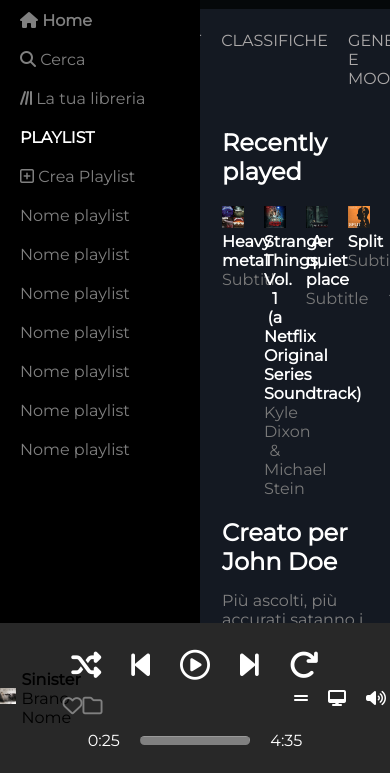
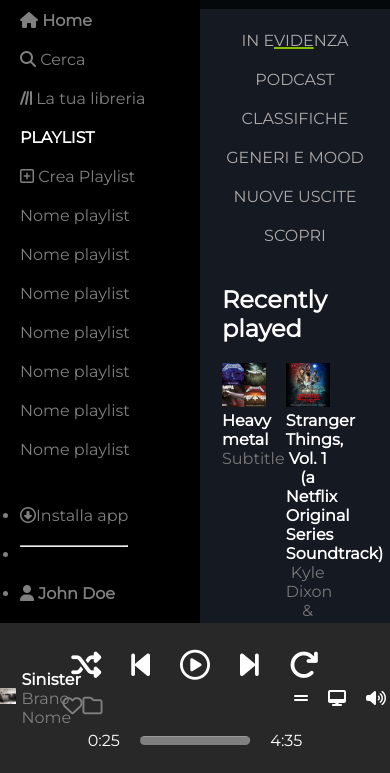
Before and after one commit to DanieleGattuso/html-css-spotifyweb, a plain HTML site: page index.html in a window 390 px wide. Shown: the part 71-844 px from the top of the page. Drawn offline with Linux system fonts and the light colour scheme.

Commit message:
start media query

```diff
--- a/css/style.css
+++ b/css/style.css
@@ -18,8 +18,11 @@ h2 {
     /* margin-left:15px; */
 }
 
+#grey{
+    color: grey;
+}
 
-.playlist_single h4 {
+h4 {
     color: white;
 }
 
@@ -60,13 +63,81 @@ h2 {
 }
 
 
+@media screen and (max-width: 878px) {
+
+    .playlist_box{
+        flex-wrap: wrap;
+
+    }
+
+    .playlist_single{
+
+        min-width: 20%;
+    }
+
+    .music_categories{
+        flex-wrap: wrap;
+    }
+}
+
+@media screen and (max-width: 639px) {
+
+    .playlist_box{
+        flex-wrap: wrap;
+
+    }
+
+    .playlist_single{
+
+        min-width: 30%;
+    }
+
+    .music_categories{
+        flex-wrap: wrap;
+    }
+}
+
+
 /*****************BLOCCO NAVIGAZIONE PRINCIPALE **********************/
+
+
+
+
 #spotify_box nav {
     height: 100%;
     width: 200px;
     /* DEBUG */
     background-color: rgb(0, 0, 0);
+    /* padding-left: 20px; */
+    display: flex;
+    flex-wrap: wrap;
+    justify-content: space-between;
     padding-left: 20px;
+}
+
+.nav_container1{
+
+    /* background-color: blue; */
+    width: 100%;
+    max-height: 60%;
+    /* max-height: 100%; */
+    /* border: 2px red solid; */
+
+}
+
+.nav_container2{
+
+    /* background-color: blue; */
+    width: 100%;
+    max-height: 30%;
+    /* max-height: 100%; */
+    /* border: 2px red solid; */
+    display: flex;
+    flex-wrap: wrap;
+    align-items: end;
+    color: grey;
+
+
 }
 
 #spotify_box nav img {
--- a/index.html
+++ b/index.html
@@ -17,6 +17,8 @@
         <!-- navigazione parte sinistra -->
         <nav>
 
+            <div class="nav_container1">
+
                 <img src="./img/logo.svg" alt="">
 
                 <ul>
@@ -35,6 +37,19 @@
 
 
                 </ul>
+
+            </div>
+
+            <div class="nav_container2">
+
+                <ul>
+                    <li> <a href="#"></a> <i class="fa-regular fa-circle-down"></i>Installa app</li>
+                    <li><hr></li>
+                    <li> <a  href="#"></a> <i class="fa-solid fa-user"></i> <strong>John Doe</strong></li>
+
+                </ul>
+            </div>
+
 
 
 
@@ -218,7 +233,7 @@
 
                 <h4>Sinister</h4>
 
-                <p>Brano Nome</p>
+                <p id="grey">Brano Nome</p>
 
             </div>
 
```
Lines whose indentation alone changed are shown as unchanged.
